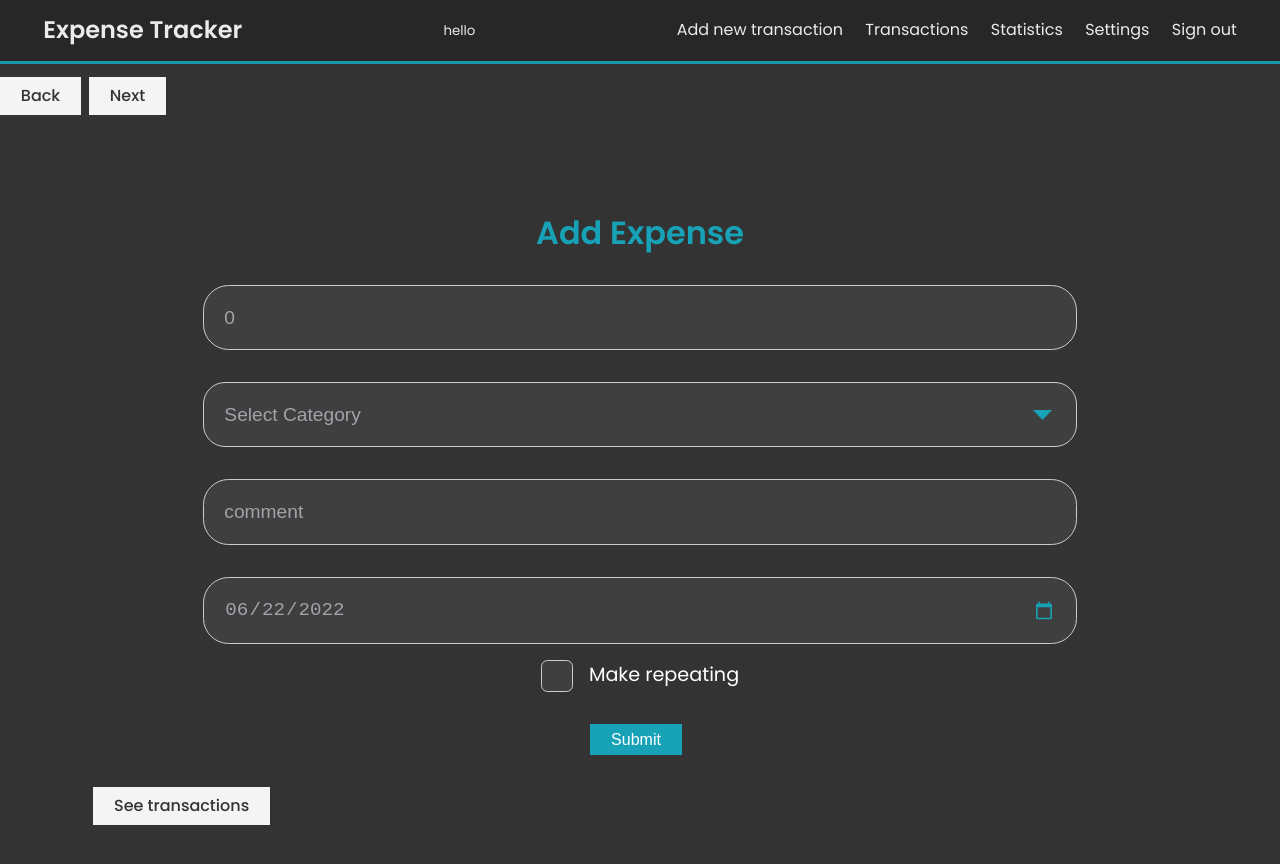
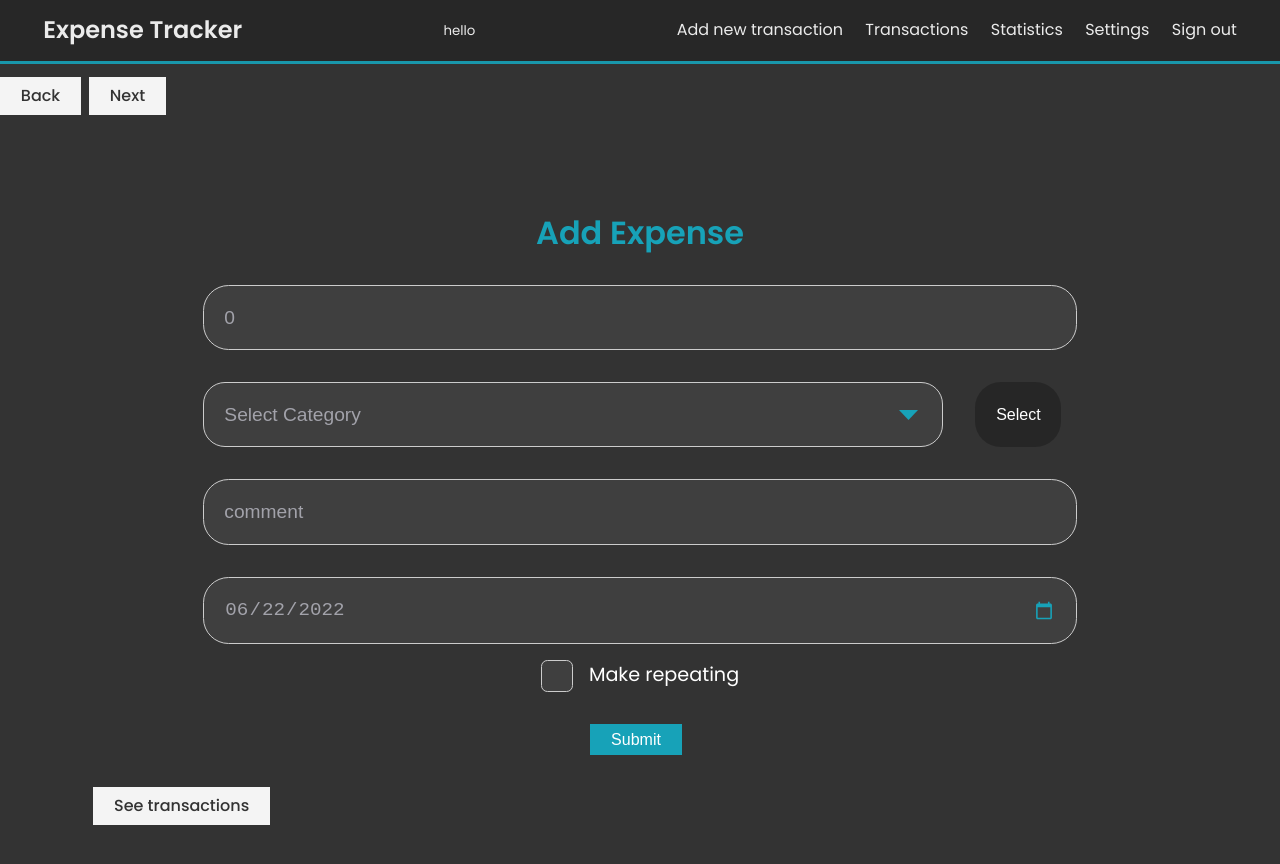
Before and after one commit to CarSig/Expense-Tracker, a React (Create React App) app in the folder client/: page /add in a window 1280 px wide. Shown: the top 864 px of the page. Built offline with nearby package versions, Linux system fonts and the light colour scheme.

Commit message:
changed adding category, now with togglee button

```diff
--- a/client/src/components/AddCategory.js
+++ b/client/src/components/AddCategory.js
@@ -8,8 +8,8 @@ const AddCategory = () => {
         setValues({ ...values, [e.target.name]: e.target.value });
     };
     return (
-        <div> <input type="text" name="newCategory" placeholder="add new category" className="my-1" />
-            <button className='btn btn-primary'>Submit</button></div>
+        <div > <input type="text" name="newCategory" placeholder="add new category" className="my-1" />
+        </div>
     )
 }
 
--- a/client/src/components/AddExpense.js
+++ b/client/src/components/AddExpense.js
@@ -1,4 +1,4 @@
-import React from "react";
+import React, { useState } from "react";
 import { useForm } from "../customHooks/useForm";
 import AddCategory from "./AddCategory";
 
@@ -6,26 +6,33 @@ import AddCategory from "./AddCategory";
 const AddExpense = () => {
   let formattedDate = new Date().toISOString().slice(0, 10);
   const [values, handleChange, onSubmit] = useForm({ amount: 0, category: "select", comment: "", date: formattedDate, _id: "" });
+  const [isNewCategory, setIsNewCategory] = useState(false);
 
   return (
     <main className="container">
       <form onSubmit={onSubmit}>
         <h2 className="large text-primary">Add Expense</h2>
         <input type="number" name="amount" value={values.amount} placeholder="amount" className="my-1" onChange={handleChange} />
-
-        <select name="category" id="category" value={values.category} className="my-1" onChange={handleChange}>
+        {//TODO: 1.input affects state
+          //2.color picker
+        }
+        <div className="categoryInput">
+          {isNewCategory ? <AddCategory /> : <select name="category" id="category" value={values.category} className="my-1" onChange={handleChange}>
             <option value="select" disabled hidden>
               Select Category
             </option>
-          <option value="new">Add new...</option>
+
             <option value="food">Food</option>
             <option value="pet">Pet</option>
             <option value="bar">Bars</option>
             <option value="travel">Travel</option>
             <option value="shopping">Shopping</option>
-        </select>
-        {values.category === "new" && <AddCategory />}
+          </select>}
 
+          <button className={`btn btn-${isNewCategory ? "primary" : "secondary"}`} onClick={() => { setIsNewCategory(!isNewCategory) }} >{`${isNewCategory ? "Add New" : "Select"}`}</button>
+
+
+        </div>
 
         <input type="text" name="comment" value={values.comment} placeholder="comment" className="my-1" onChange={handleChange} />
         <input type="date" name="date" value={values.date} placeholder="comment" className="my-1" onChange={handleChange} />
--- a/client/src/components/Filters.js
+++ b/client/src/components/Filters.js
@@ -94,7 +94,7 @@ const Filters = ({ hideFilters, setHideFilters }) => {
               <option value="travel">Travel</option>
               <option value="shopping">Shopping</option>
             </select>
-            <button className="btn btn-primary">Add New</button>
+
 
 
 
--- a/client/src/scss/_form.scss
+++ b/client/src/scss/_form.scss
@@ -19,6 +19,24 @@ textarea {
   border: 1px solid #ccc;
   cursor: pointer;
   border-radius: 1.6rem;
+}
+
+.categoryInput {
+  display: grid;
+  grid-template-columns: 7fr 1fr;
+  grid-gap: 1rem;
+  width: 80%;
+
+  select,
+  input {
+    width: 100%;
+  }
+  button {
+    border-radius: 1.6rem;
+    margin: 1rem;
+
+    cursor: pointer;
+  }
 }
 
 /* ---------CUSTOM - checkbox ---------*/
```
Also changed, not shown: 1 other file (tests, documents, lock files or other folders). Lines whose indentation alone changed are shown as unchanged.
